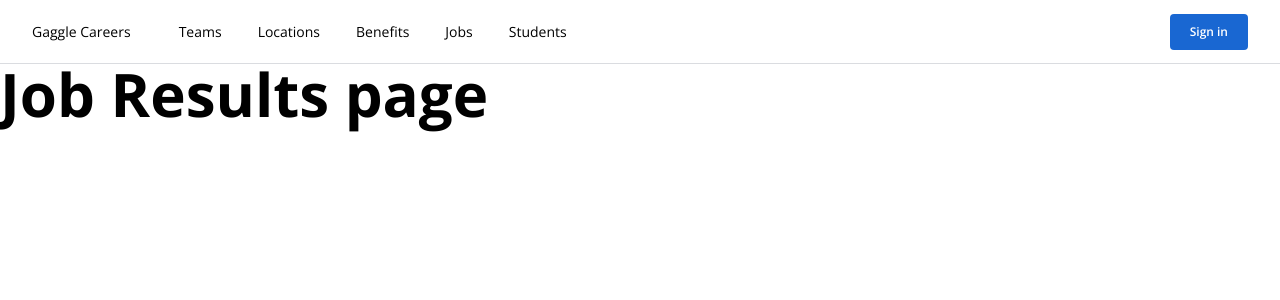
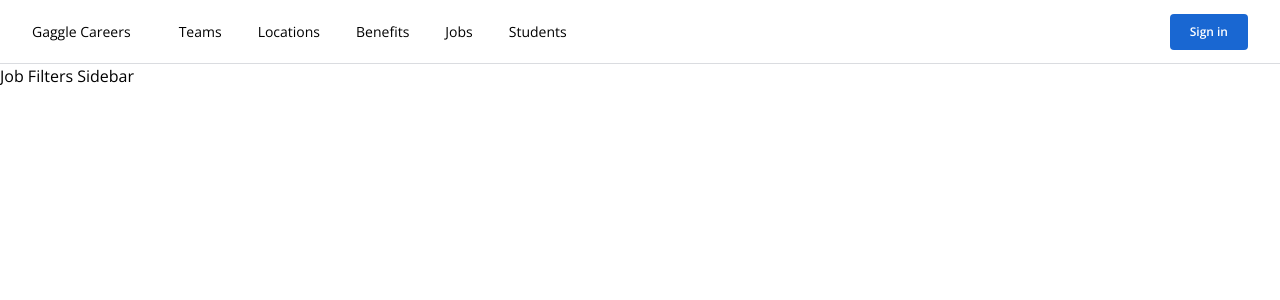
Before and after one commit to neopythe/job-search, a Vue app: page /#/jobs/results in a window 1280 px wide. Shown: the top 300 px of the page. Built offline with nearby package versions, Linux system fonts and the light colour scheme.

Commit message:
create and render JobFiltersSidebar component

```diff
--- /dev/null
+++ b/src/components/JobResults/JobFiltersSidebar/JobFiltersSidebar.vue
@@ -0,0 +1,9 @@
+<template>
+  <div>Job Filters Sidebar</div>
+</template>
+
+<script>
+export default {
+  name: "JobFiltersSidebar",
+};
+</script>
--- a/src/views/JobResultsView.vue
+++ b/src/views/JobResultsView.vue
@@ -1,9 +1,16 @@
 <template>
-  <h1 class="text-6xl font-bold">Job Results page</h1>
+  <div>
+    <job-filters-sidebar />
+  </div>
 </template>
 
 <script>
+import JobFiltersSidebar from "@/components/JobResults/JobFiltersSidebar/JobFiltersSidebar.vue";
+
 export default {
   name: "JobResultsView",
+  components: {
+    JobFiltersSidebar,
+  },
 };
 </script>
```
